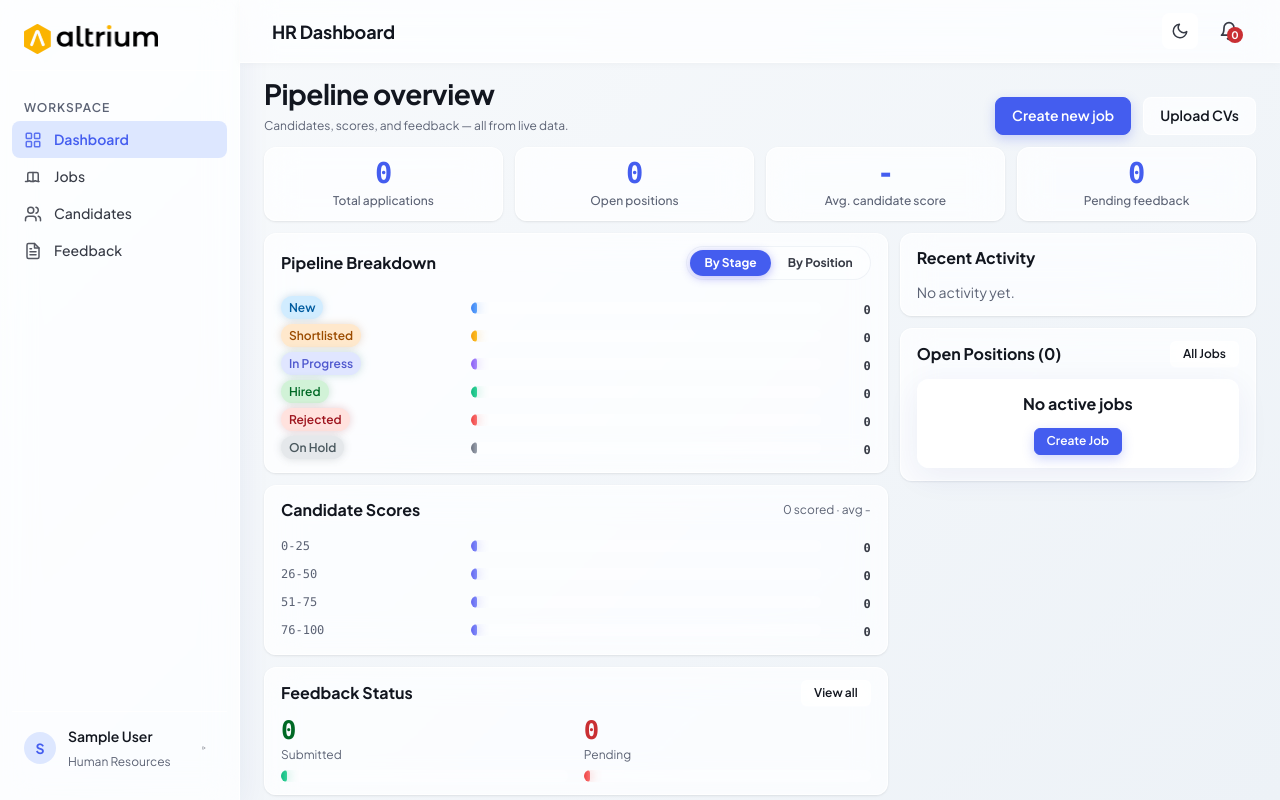
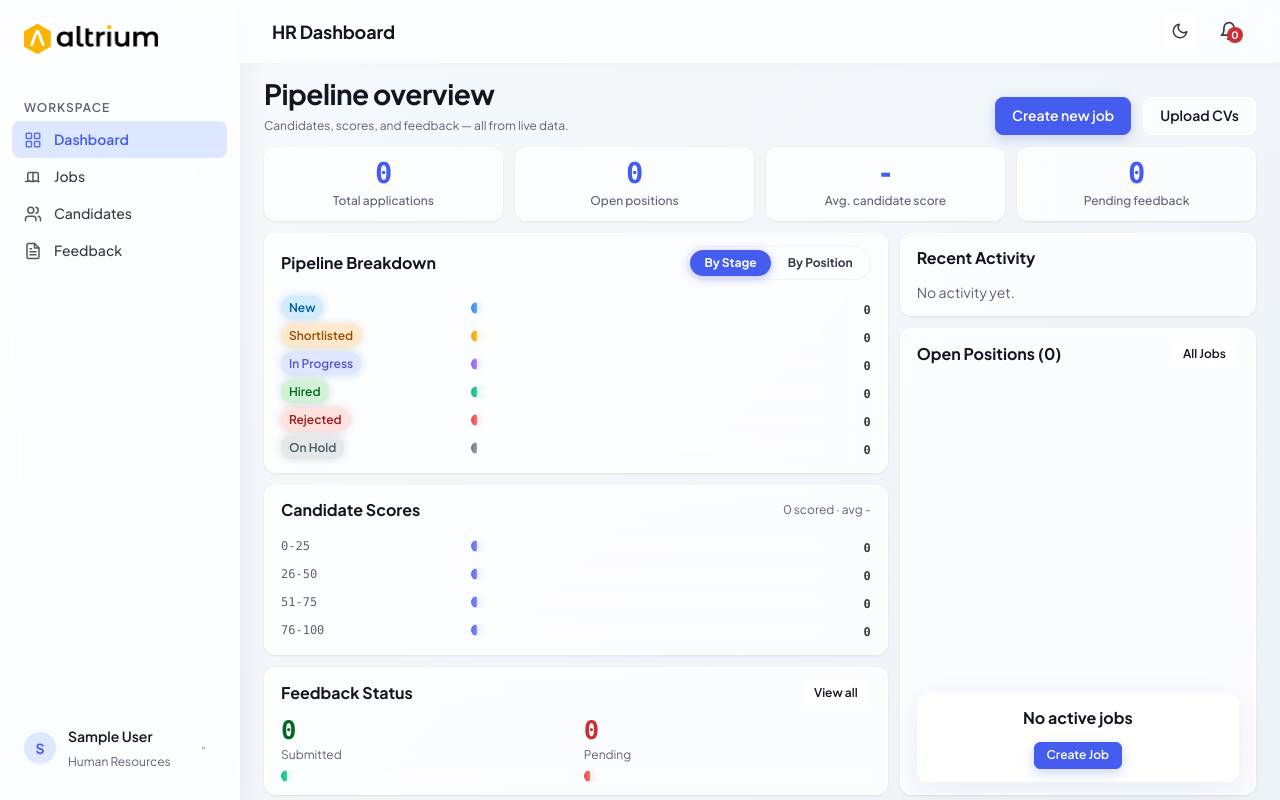
Before and after one commit to Ctum0/Altrium-Hiring-Tracker, a Django app: page /hr-dashboard/ in a window 1280 px wide. Run offline with Django 5.2, Linux system fonts and the light colour scheme; the visitor is signed in with stand-in values (Sample User, id 1); data that the repository does not hold is empty.

Commit message:
fix: stretch right column cards for zero column height delta and zero unwanted empty space

```diff
--- a/accounts/templates/accounts/hr_dashboard.html
+++ b/accounts/templates/accounts/hr_dashboard.html
@@ -166,7 +166,7 @@
     </div>
 
     <!-- Card 2: Open Positions -->
-    <div class="panel panel-pad ref-card">
+    <div class="panel panel-pad ref-card ref-jobs-card">
       <div class="flex items-center justify-between" style="margin-bottom:var(--sp-3)">
         <h3 class="ref-card-title">Open Positions ({{ jobs|length }})</h3>
         <a href="{% url 'jobs:list' %}" class="btn btn-secondary btn-sm">All Jobs</a>
@@ -382,8 +382,8 @@ function switchChartTab(tabName) {
 .ref-activity-list {
   display: flex;
   flex-direction: column;
-  gap: 4px;
-  max-height: 140px;
+  gap: 6px;
+  max-height: 220px;
   overflow-y: auto;
 }
 
@@ -435,14 +435,23 @@ function switchChartTab(tabName) {
 }
 
 /* ===== Open Positions List ===== */
+.ref-jobs-card {
+  display: flex;
+  flex-direction: column;
+  justify-content: space-between;
+  flex: 1;
+}
+
 .ref-jobs-list {
   display: flex;
   flex-direction: column;
-  gap: var(--sp-2);
+  gap: 8px;
+  justify-content: space-between;
+  flex: 1;
 }
 
 .ref-job-item {
-  padding: var(--sp-2) var(--sp-3);
+  padding: 8px 12px;
   background: var(--surface-2);
   border: 1px solid var(--border);
   border-radius: var(--radius);
```
